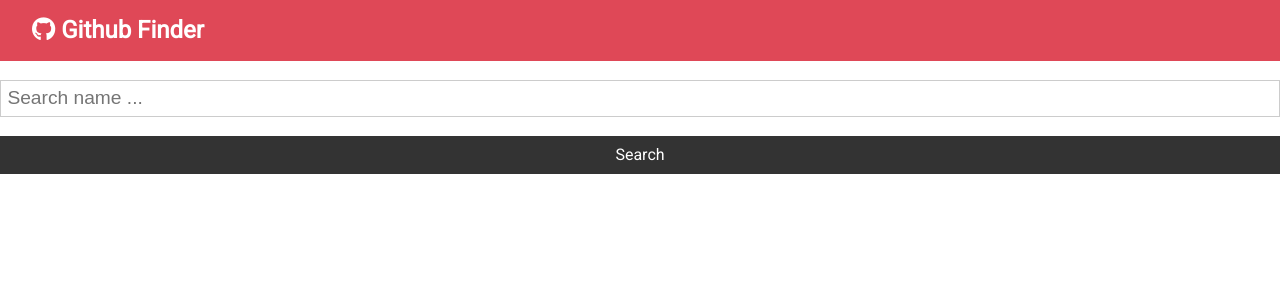
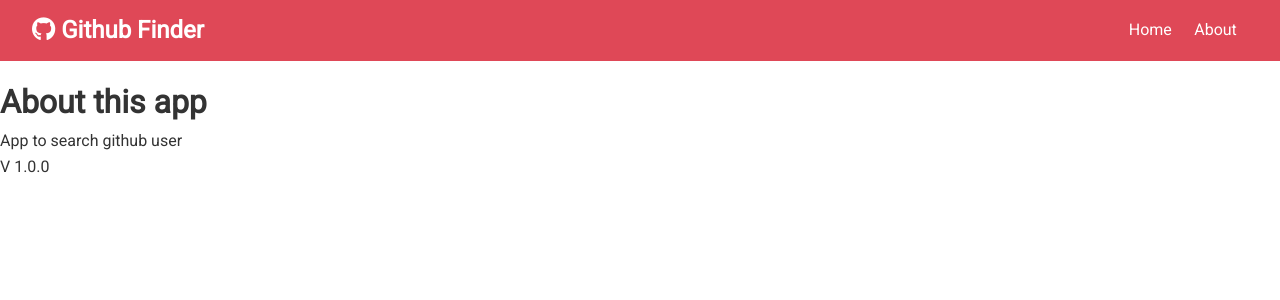
Before and after one commit to blaiseirakoze/Github-finder-react-app, a React (Create React App) app: page /about in a window 1280 px wide. Shown: the top 300 px of the page. Built offline with nearby package versions, Linux system fonts and the light colour scheme.

Commit message:
other pages home & about

```diff
--- a/package.json
+++ b/package.json
@@ -9,6 +9,7 @@
     "axios": "^0.19.2",
     "react": "^16.13.1",
     "react-dom": "^16.13.1",
+    "react-router-dom": "^5.1.2",
     "react-scripts": "3.4.1"
   },
   "scripts": {
--- a/src/App.js
+++ b/src/App.js
@@ -1,9 +1,11 @@
-import React, { Component } from 'react';
+import React, { Component, Fragment } from 'react';
+import { BrowserRouter as Router, Switch, Route } from 'react-router-dom'
 import './App.css';
 import Navbar from './components/layout/Navbar'
 import Users from './components/user/Users'
 import Search from './components/user/Search'
 import Alert from './components/layout/Alert'
+import About from './components/pages/About'
 import axios from 'axios'
 
 class App extends Component {
@@ -40,26 +42,33 @@
   setAlert = (msg, type) => {
     this.setState({ alert: { msg, type } })
 
-    setTimeout(() => this.setState( {alert: null} ), 5000 )
+    setTimeout(() => this.setState({ alert: null }), 5000)
   }
 
   render() {
     const { users, loading } = this.state
 
     return (
+      <Router>
         <div className="App">
           <Navbar />
           <Alert alert={this.state.alert} />
+          <Switch>
+            <Route exact path='/' render={props => (
+              <Fragment>
                 <Search
                   searchUsers={this.searchUser}
                   clearUsers={this.clearUser}
                   showClearBtn={users.length > 0 ? true : false}
                   setAlert={this.setAlert}
                 />
-        <div >
                 <Users loading={loading} users={users} />
+              </Fragment>
+            )} />
+            <Route exact path='/about' component={About} />
+          </Switch>
         </div>
-      </div>
+      </Router>
     );
   }
 }
--- a/src/components/layout/Navbar.js
+++ b/src/components/layout/Navbar.js
@@ -1,5 +1,6 @@
 import React, { Component } from 'react'
 import PropTypes from 'prop-types'
+import { Link } from 'react-router-dom'
 
 export class Navbar extends Component {
     static defaultProps = {
@@ -16,6 +17,14 @@
                 <h1>
                     <i className={this.props.icon} /> {this.props.title}
                 </h1>
+                <ul>
+                    <li>
+                        <Link to='/'> Home </Link>
+                    </li>
+                    <li>
+                        <Link to='/about'> About </Link>
+                    </li>
+                </ul>
             </nav>
         )
     }
--- /dev/null
+++ b/src/components/pages/About.js
@@ -0,0 +1,13 @@
+import React, { Fragment } from 'react'
+
+const About = () => {
+    return (
+        <Fragment>
+            <h1>About this app</h1>
+            <p>App to search github user</p>
+            <p>V 1.0.0</p>
+        </Fragment>
+    )
+}
+
+export default About
```
Also changed, not shown: 1 other file (tests, documents, lock files or other folders). Lines whose indentation alone changed are shown as unchanged.
